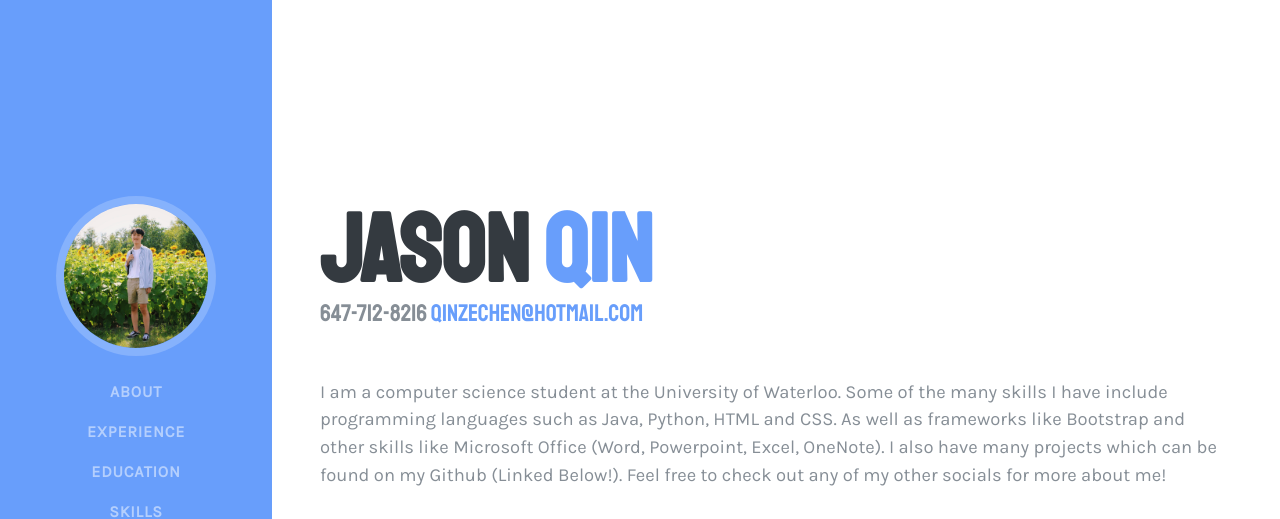
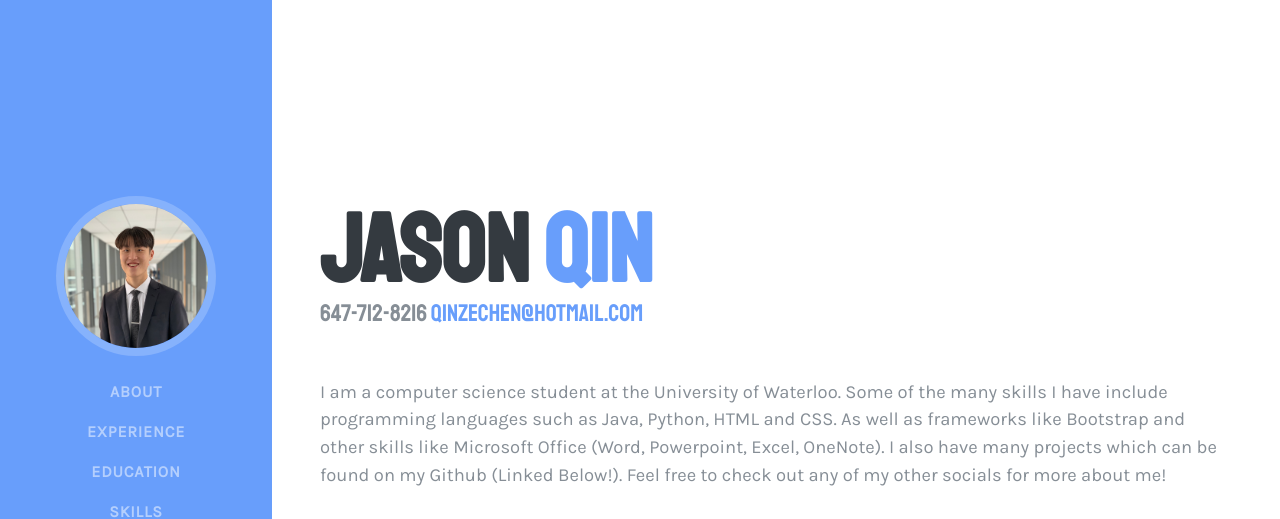
Before and after one commit to jason-qin2/jason-qin2.github.io, a website: page index.html in a window 1280 px wide. Shown: the top 519 px of the page. Drawn offline with Linux system fonts and the light colour scheme; a web font is replaced by a local one.

Commit message:
Change picture

```diff
--- a/index.html
+++ b/index.html
@@ -32,7 +32,7 @@
       <a class="navbar-brand js-scroll-trigger" href="#page-top">
         <span class="d-block d-lg-none">Jason Qin</span>
         <span class="d-none d-lg-block">
-          <img class="img-fluid img-profile rounded-circle mx-auto mb-2" src="img/837F1829-8F6A-4352-A7BC-BF8FC5CD187B.jpg" alt="">
+          <img class="img-fluid img-profile rounded-circle mx-auto mb-2" src="img/IMG_1669.jpg" alt="">
         </span>
       </a>
       <button class="navbar-toggler" type="button" data-toggle="collapse" data-target="#navbarSupportedContent" aria-controls="navbarSupportedContent" aria-expanded="false" aria-label="Toggle navigation">
```
Also changed, not shown: 1 other file.
